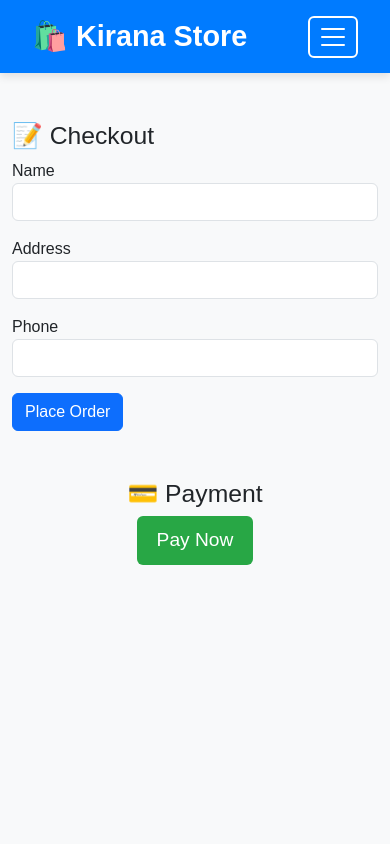
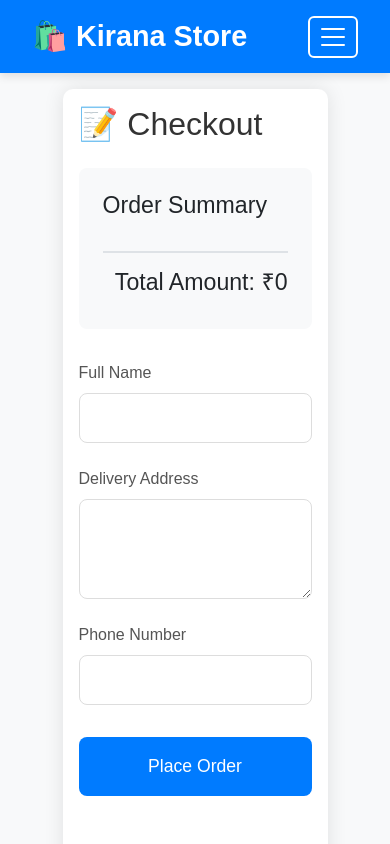
Before and after one commit to suryabhanmjh/kirana-store, a React (Vite) app in the folder kirana/: page /checkout in a window 390 px wide. Shown: the top 844 px of the page. Built offline with nearby package versions, Linux system fonts and the light colour scheme.

Commit message:
Enhance checkout page with improved styling and order summary; integrate Redux for cart data and display total amount

```diff
--- a/kirana/src/Css/checkout.css
+++ b/kirana/src/Css/checkout.css
@@ -16,3 +16,126 @@ form input {
     background-color: #218838;
     transform: scale(1.05);
   }
+
+.checkout-container {
+  padding: 2rem;
+  max-width: 1000px;
+  margin: 0 auto;
+}
+
+.checkout-form {
+  background: white;
+  padding: 2rem;
+  border-radius: 10px;
+  box-shadow: 0 0 20px rgba(0, 0, 0, 0.1);
+}
+
+.checkout-form h2 {
+  color: #333;
+  margin-bottom: 1.5rem;
+  font-size: 2rem;
+}
+
+.order-summary {
+  background: #f8f9fa;
+  padding: 1.5rem;
+  border-radius: 8px;
+  margin-bottom: 2rem;
+}
+
+.order-items {
+  max-height: 300px;
+  overflow-y: auto;
+  margin: 1rem 0;
+}
+
+.order-item {
+  display: flex;
+  align-items: center;
+  padding: 1rem;
+  border-bottom: 1px solid #dee2e6;
+}
+
+.order-item img {
+  width: 60px;
+  height: 60px;
+  object-fit: cover;
+  border-radius: 8px;
+  margin-right: 1rem;
+}
+
+.item-details h4 {
+  margin: 0;
+  color: #333;
+}
+
+.item-details p {
+  margin: 5px 0;
+  color: #666;
+}
+
+.total-amount {
+  text-align: right;
+  padding-top: 1rem;
+  border-top: 2px solid #dee2e6;
+}
+
+.form-group {
+  margin-bottom: 1.5rem;
+}
+
+.form-group label {
+  display: block;
+  margin-bottom: 0.5rem;
+  color: #555;
+  font-weight: 500;
+}
+
+.form-control {
+  width: 100%;
+  padding: 0.75rem;
+  border: 1px solid #ddd;
+  border-radius: 8px;
+  font-size: 1rem;
+}
+
+textarea.form-control {
+  min-height: 100px;
+  resize: vertical;
+}
+
+.checkout-buttons {
+  display: flex;
+  gap: 1rem;
+  margin-top: 2rem;
+}
+
+.place-order-btn {
+  padding: 1rem 2rem;
+  background: #007bff;
+  color: white;
+  border: none;
+  border-radius: 8px;
+  font-size: 1.1rem;
+  cursor: pointer;
+  transition: all 0.3s;
+}
+
+.place-order-btn:hover {
+  background: #0056b3;
+  transform: translateY(-2px);
+}
+
+@media (max-width: 768px) {
+  .checkout-container {
+    padding: 1rem;
+  }
+
+  .checkout-form {
+    padding: 1rem;
+  }
+
+  .checkout-buttons {
+    flex-direction: column;
+  }
+}
--- a/kirana/src/components/Checkout.jsx
+++ b/kirana/src/components/Checkout.jsx
@@ -1,11 +1,12 @@
 import React, { useState } from "react";
-import Payment from "./Payment"; // ✅ Payment Button Import Kiya
+import Payment from "./Payment";
+import { useSelector } from 'react-redux';
 import "../Css/checkout.css";
 
 const Checkout = () => {
+  const cart = useSelector(state => state.cart);
   const [form, setForm] = useState({ name: "", address: "", phone: "" });
 
-  // Form Data Handle
   const handleChange = (e) => {
     setForm({ ...form, [e.target.name]: e.target.value });
   };
@@ -15,32 +16,52 @@ const Checkout = () => {
     alert("Order Placed Successfully!");
   };
 
+  const totalAmount = cart.reduce((total, item) => total + item.price * item.quantity, 0);
+
   return (
-    <>
-    <div className="container mt-5">
+    <div className="checkout-container">
+      <div className="checkout-form">
         <h2>📝 Checkout</h2>
+        <div className="order-summary">
+          <h3>Order Summary</h3>
+          <div className="order-items">
+            {cart.map(item => (
+              <div key={item.id} className="order-item">
+                <img src={item.image} alt={item.name} />
+                <div className="item-details">
+                  <h4>{item.name}</h4>
+                  <p>Quantity: {item.quantity}</p>
+                  <p>Price: ₹{item.price * item.quantity}</p>
+                </div>
+              </div>
+            ))}
+          </div>
+          <div className="total-amount">
+            <h3>Total Amount: ₹{totalAmount}</h3>
+          </div>
+        </div>
+
         <form onSubmit={handleSubmit}>
-        <div className="mb-3">
-          <label>Name</label>
+          <div className="form-group">
+            <label>Full Name</label>
             <input type="text" name="name" className="form-control" onChange={handleChange} required />
           </div>
-        <div className="mb-3">
-          <label>Address</label>
-          <input type="text" name="address" className="form-control" onChange={handleChange} required />
+          <div className="form-group">
+            <label>Delivery Address</label>
+            <textarea name="address" className="form-control" onChange={handleChange} required />
           </div>
-        <div className="mb-3">
-          <label>Phone</label>
-          <input type="text" name="phone" className="form-control" onChange={handleChange} required />
+          <div className="form-group">
+            <label>Phone Number</label>
+            <input type="tel" name="phone" className="form-control" onChange={handleChange} required />
           </div>
 
-        {/* ✅ Order Button */}
-        <button type="submit" className="btn btn-primary">Place Order</button>
-
-        {/* ✅ Payment Button */}
+          <div className="checkout-buttons">
+            <button type="submit" className="place-order-btn">Place Order</button>
             <Payment />
+          </div>
         </form>
       </div>
-    </>
+    </div>
   );
 };
 
```
Lines whose indentation alone changed are shown as unchanged.
